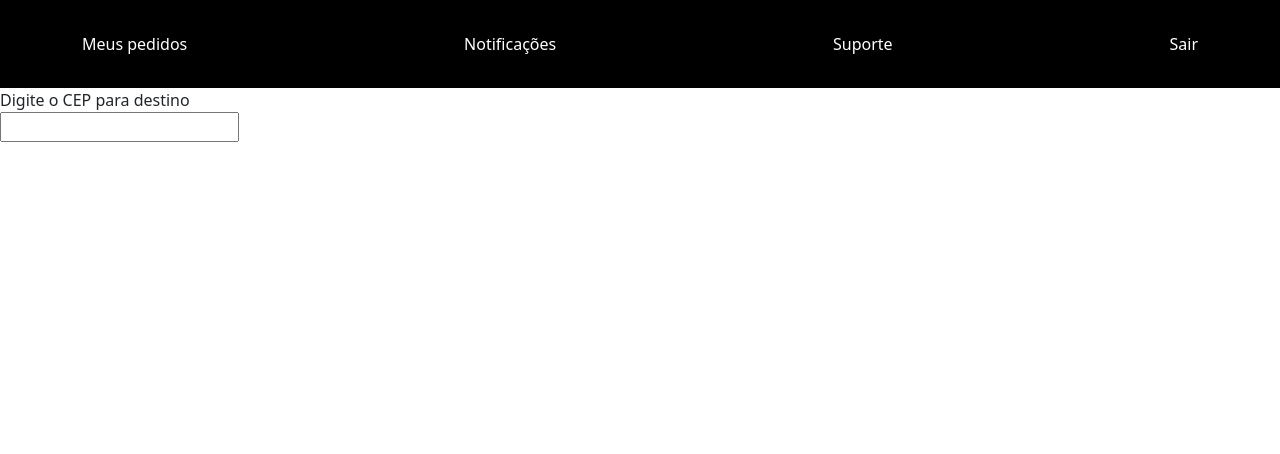
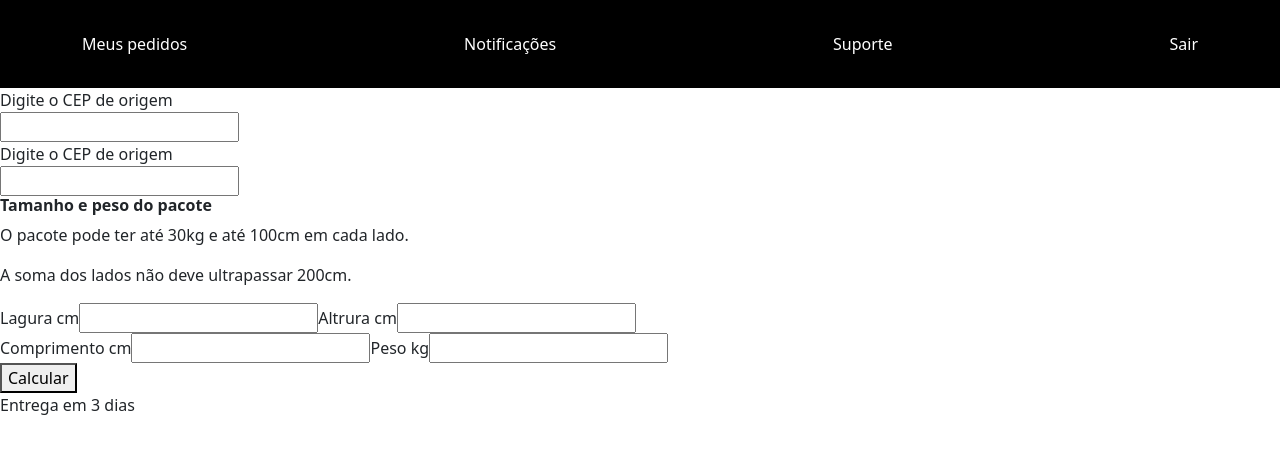
Before and after one commit to GiampaoloResendePereira/Projeto_TCC_Gabriel_Giampaolo_Gustavo_Vitor, a React (Create React App) app in the folder client/: page / in a window 1280 px wide. Shown: the top 454 px of the page. Built offline with nearby package versions, Linux system fonts and the light colour scheme.

Commit message:
Subindo atualização das telas de frete

```diff
--- a/client/src/components/pages/CalculoFrete.jsx
+++ b/client/src/components/pages/CalculoFrete.jsx
@@ -4,11 +4,16 @@ import NavBar from '../layout/NavBarElement'
 function CalculoFrete() {
   return (
     <>
-    <NavBar/>
-
-    <div className = 'calculo'>
+      <NavBar />
+      <div className='frete'>
+        <div className='calculo'>
           <div>
-           <form action="">Digite o CEP para destino
+            <form action="">
+              <label htmlFor="">Digite o CEP de origem</label>
+              <br />
+              <input type="text" />
+              <br />
+              <label htmlFor="">Digite o CEP de origem</label>
               <br />
               <input type="text" />
             </form>
@@ -17,8 +22,31 @@ function CalculoFrete() {
             <form action=""></form>
           </div>
         </div>
-    <div className = "Frete">
+        <div className='informativo'>
+          <h6><strong>Tamanho e peso do pacote</strong></h6>
+          <p>O pacote pode ter até 30kg e até 100cm em cada lado.</p>
+          <p> A soma dos lados não deve ultrapassar 200cm.</p>
+        </div>
+        <div className='inputs'>
+          <label htmlFor="">Lagura  cm</label>
+          <input type="text" />
+          <label htmlFor="">Altrura  cm</label>
+          <input type="text" />
+          <br />
+          <label htmlFor="">Comprimento  cm</label>
+          <input type="text" />
+          <label htmlFor="">Peso  kg</label>
+          <input type="text" />
+          <br />
+          <button>Calcular</button>
+        </div>
+        <div className='entregas'>
+          <div className='entega_3d'>
+            <div>Entrega em 3 dias</div>
+          </div>
 
+
+        </div>
       </div>
     </>
 
--- /dev/null
+++ b/package.json
@@ -0,0 +1,5 @@
+{
+  "dependencies": {
+    "bootstrap": "^5.3.3"
+  }
+}
```
Also changed, not shown: 1 other file (tests, documents, lock files or other folders). Lines whose indentation alone changed are shown as unchanged.
